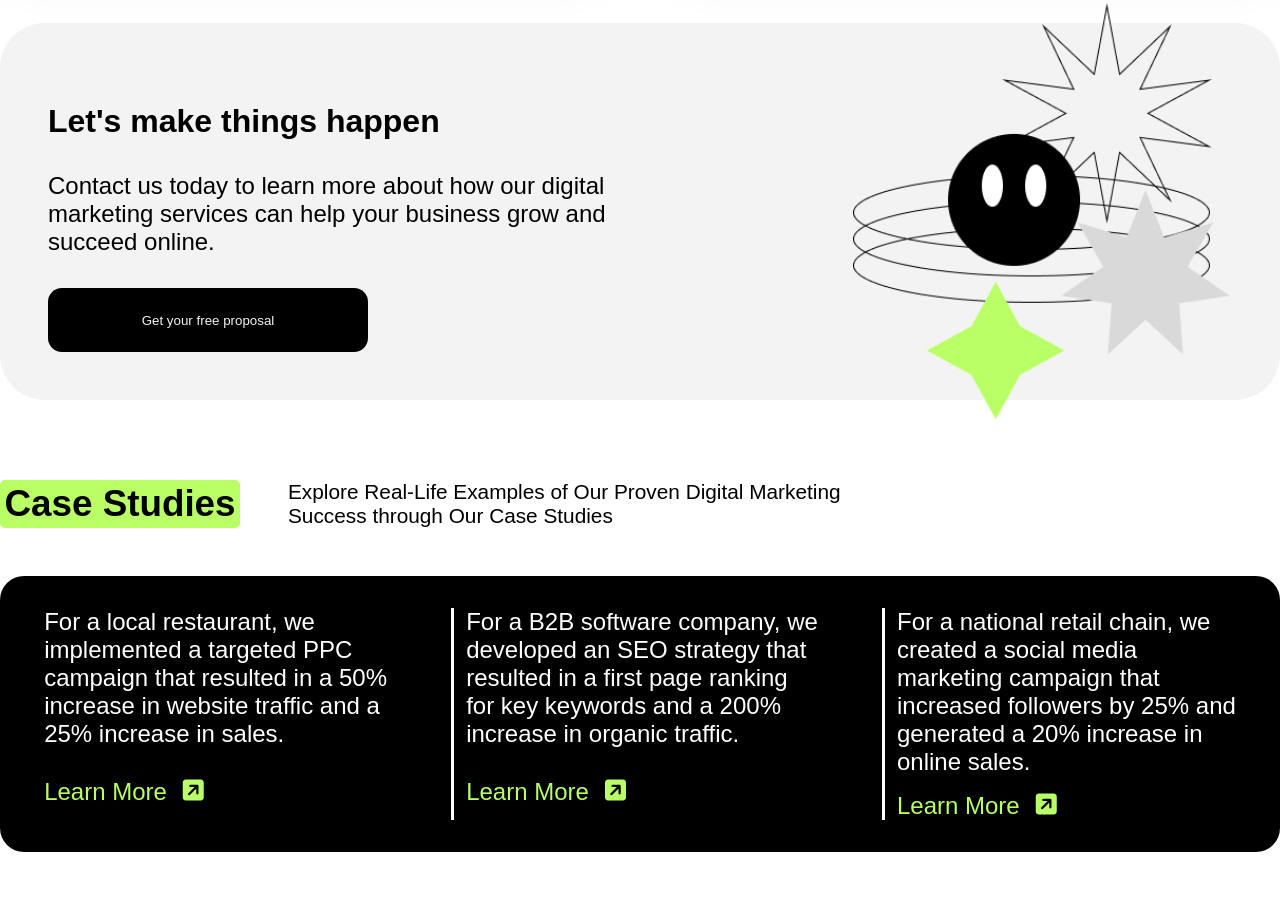
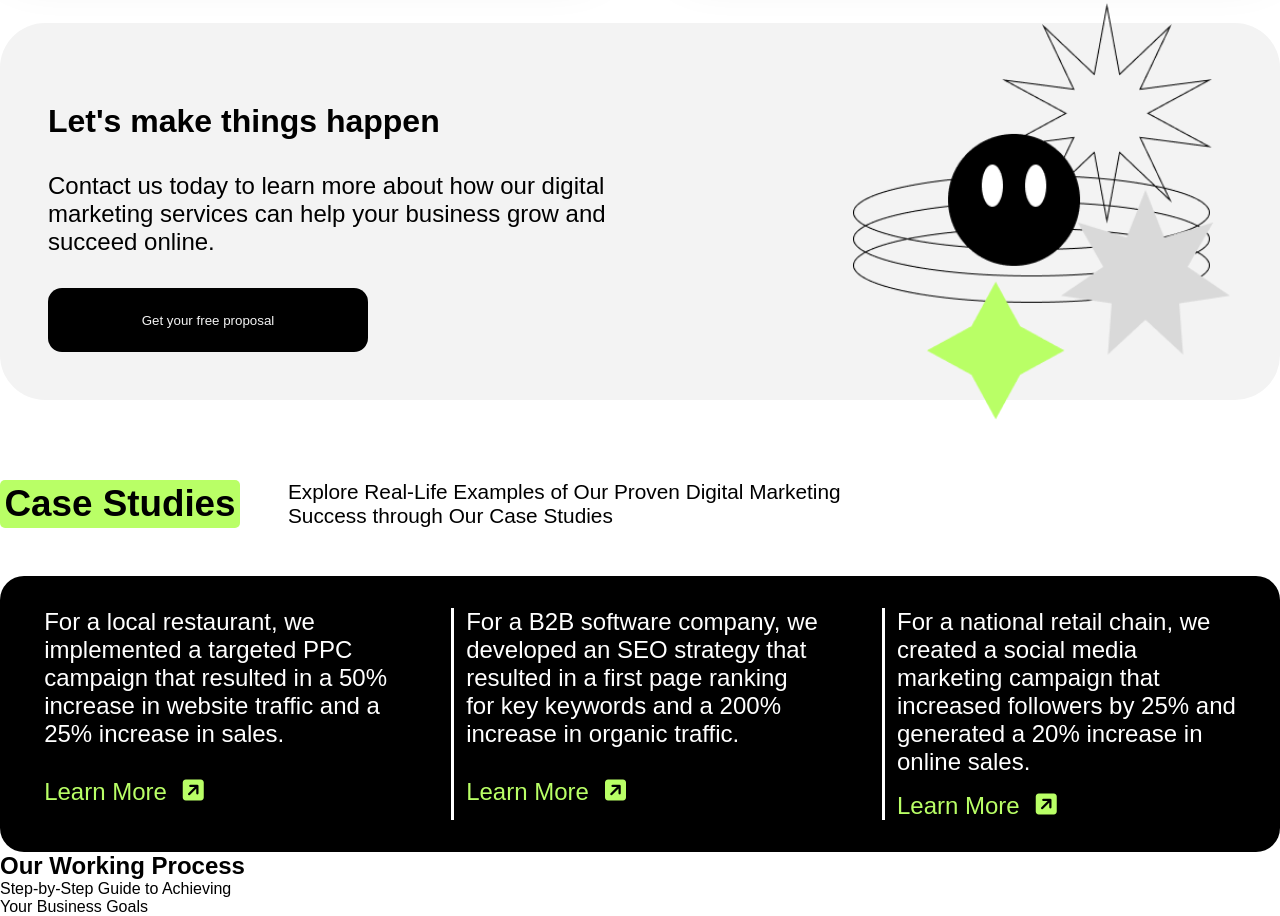
Before and after one commit to MD-Fazla-Rabbi/Postivus-client, a plain HTML site: page index.html in a window 1280 px wide. Shown: the part 1911-2827 px from the top of the page. Before the commit the page ends 2763 px from the top, so only its background shows below. Drawn offline with Linux system fonts and the light colour scheme; files whose address does not match are found by name.

Commit message:
section6 html clear

```diff
--- a/index.html
+++ b/index.html
@@ -430,5 +430,24 @@
 
           <!-- section 5 end here  -->
 
+
+                <!--  section 6 start here  -->
+
+        <section>
+            <div class="sectiond6-div">
+                <h2 class="section6-h2">
+                    <b>
+                    Our Working Process
+                </b>
+                </h2>
+                <p class="section6-p">
+                    Step-by-Step Guide to Achieving <br> Your Business Goals
+                </p>
+            </div>
+
+
+        </section>
+
+        <!-- section6 end here -->
 </body>
 </html>
```
Also changed, not shown: style.css (line endings or trailing spaces).
